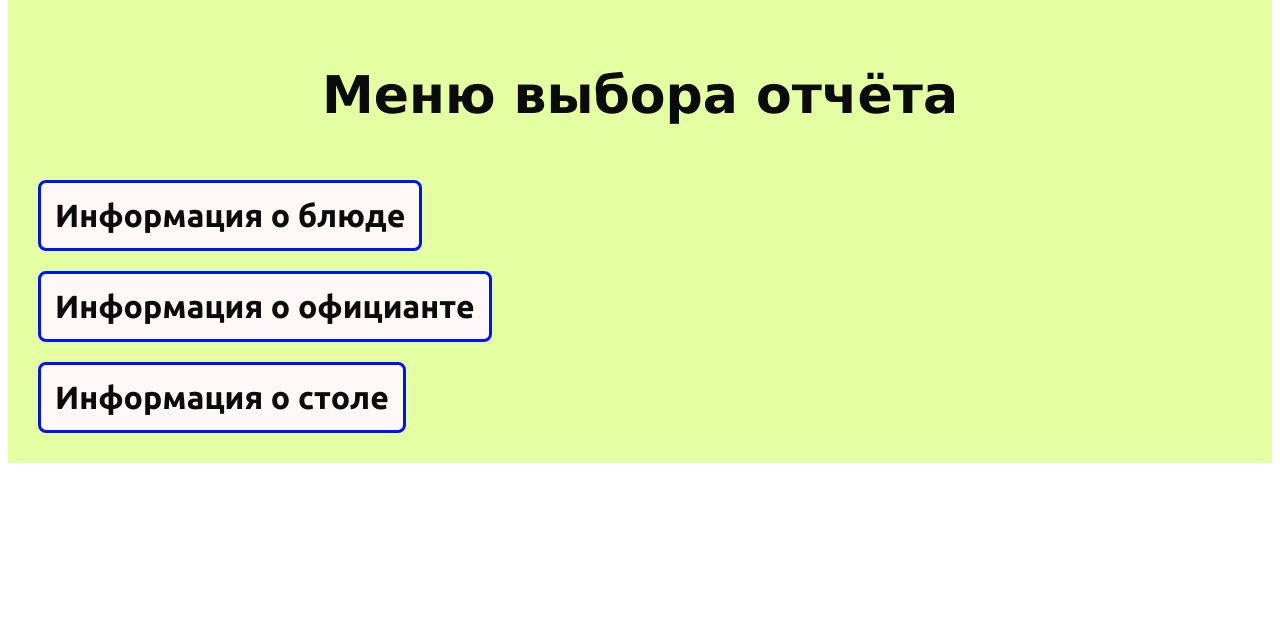
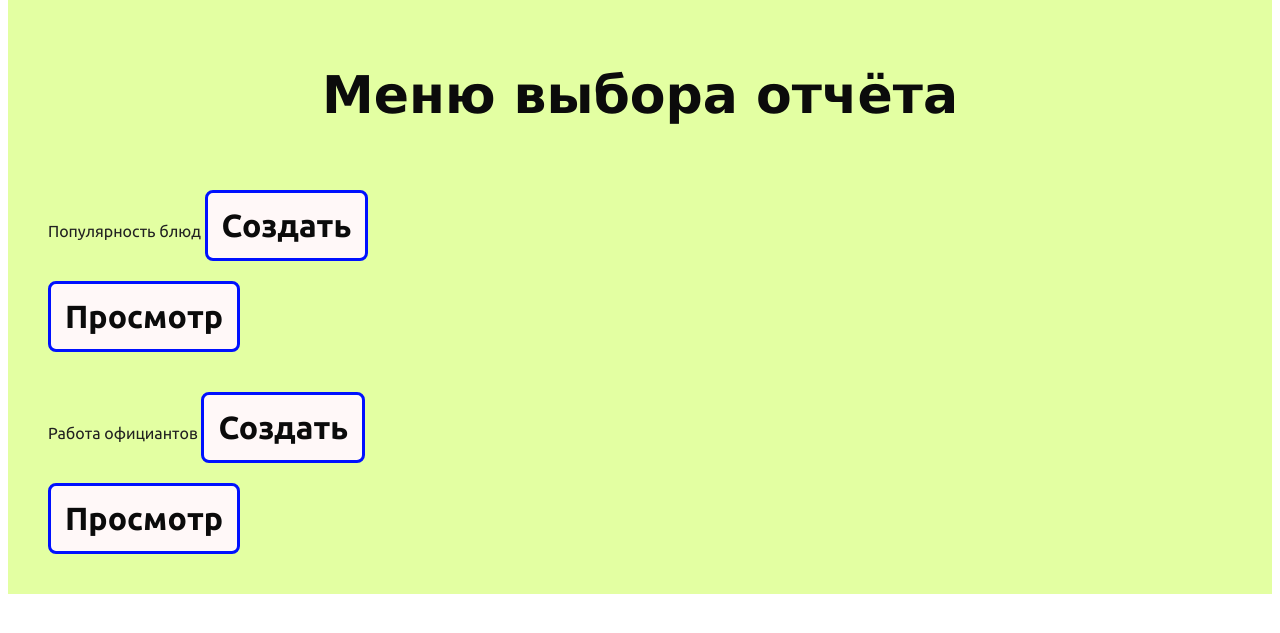
Before and after one commit to XeemPad/Course-Project-DB, a Flask app: template src/report/templates/reports_menu.html in a window 1280 px wide. Shown: the part 99-732 px from the top of the page. Run offline with Flask 3, Linux system fonts and the light colour scheme; the template is opened without the code that fills it, so the values that code supplies are empty; parts of the project's set-up code (start-up, migrations or seed data) failed here and were passed over.

Commit message:
Accustom report/ to this project

```diff
--- a/src/report/templates/reports_menu.html
+++ b/src/report/templates/reports_menu.html
@@ -13,9 +13,14 @@
 <body>
     <div class="main">
         <h1>Меню выбора отчёта</h1>
-        <a href="{{url_for('query_bp.request_dish_info')}}">Информация о блюде</a><br />
-        <a href="{{url_for('query_bp.request_waiter_info')}}">Информация о официанте</a><br />
-        <a href="{{url_for('query_bp.request_table_info')}}">Информация о столе</a><br />
+        <div class="report">Популярность блюд
+            <a href="{{url_for('report_bp.create_dish_popularity')}}">Создать</a><br />
+            <a href="{{url_for('report_bp.view_dish_popularity')}}">Просмотр</a><br />
+        </div>
+        <div class="report">Работа официантов
+            <a href="{{url_for('report_bp.create_waiter_info')}}">Создать</a><br />
+            <a href="{{url_for('report_bp.view_waiter_info')}}">Просмотр</a><br />
+        </div>
     </div>
 
 </body>
--- a/src/static/style.css
+++ b/src/static/style.css
@@ -126,3 +126,7 @@ tr.title {
 td {
     padding: 8px;
 }
+
+div.report {
+    padding: 10px;
+}
--- a/src/templates/main_menu.html
+++ b/src/templates/main_menu.html
@@ -13,6 +13,7 @@
     <div class="main">
         <h1>Главное меню</h1>
         <a href="{{url_for('query_bp.queries_menu')}}">Работа с запросами</a><br />
+        <a href="{{url_for('report_bp.reports_menu')}}">Работа с отчётами</a><br />
         <a href="{{url_for('auth_bp.auth_index')}}">Авторизация</a><br />
         {% if auth_status %}
             <a href="{{url_for('exit_func')}}">Выход из системы</a> <br />
```
Also changed, not shown: src/database/select.py (+16 -0 lines), src/report/routes.py (+9 -9 lines).
